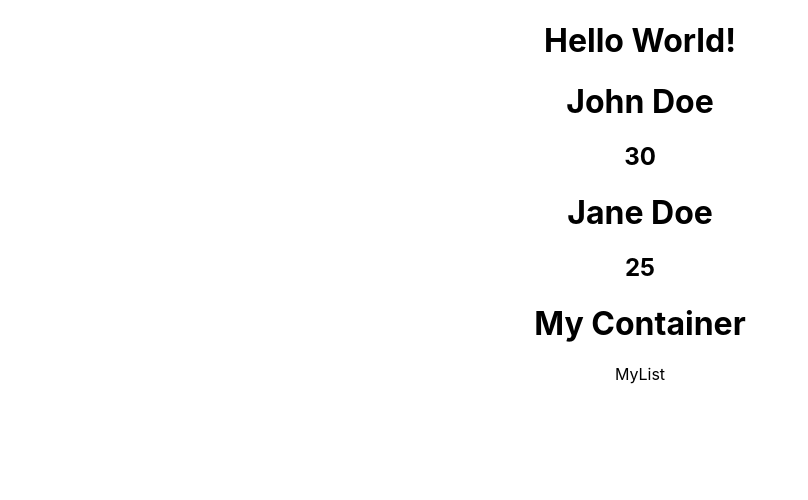
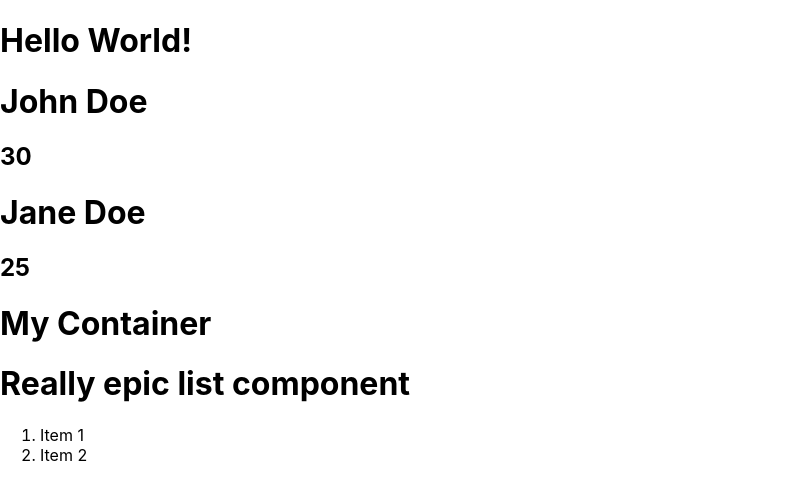
Before and after one commit to azariasabera/advanced_web_week10, a React (Create React App) app: page / in a window 1280 px wide. Shown: the top 500 px of the page, without its empty margins (0-808 px from the left). Built offline with nearby package versions, Linux system fonts and the light colour scheme.

Commit message:
did task 3

```diff
--- a/src/App.css
+++ b/src/App.css
@@ -1,5 +1,5 @@
 .App {
-  text-align: center;
+  /*text-align: center;*/
 }
 
 .App-logo {
--- a/src/App.js
+++ b/src/App.js
@@ -1,5 +1,5 @@
 import './App.css';
-import Container from './components/MyContainer';
+import MyContainer from './components/MyContainer';
 //import { useState } from 'react'; // this is a hook
 
 function App() {
@@ -11,7 +11,7 @@ function App() {
         age: 30
       }} />
       <Test2 name="Jane Doe" age={25} />
-      <Container />
+      <MyContainer />
     </div>
     // if you want to send a prop like an jsobject or function, we would use sth={the thing we want to send, ie. a function or object}
   );
--- a/src/components/MyContainer.js
+++ b/src/components/MyContainer.js
@@ -1,10 +1,16 @@
-import List from './MyList';
+import MyList from './MyList';
 
 const MyContainer = () => {
   return (
     <div>
         <h1>My Container</h1>
-        <List />
+        <MyList
+            header="Really epic list component"
+            items={[
+                {id: 1, text: "Item 1"},
+                {id: 2, text: "Item 2"},
+            ]}
+        />
     </div>
   )
 }
--- a/src/components/MyList.js
+++ b/src/components/MyList.js
@@ -1,6 +1,13 @@
-function MyList() {
+function MyList({ header, items }) {
   return (
-    <div>MyList</div>
+    <div>
+        <h1>{header}</h1>
+        <ol>
+            {items.map(item => (
+                <li key={item.id}>{item.text}</li>
+            ))}
+        </ol>
+    </div>
   )
 }
 
```
